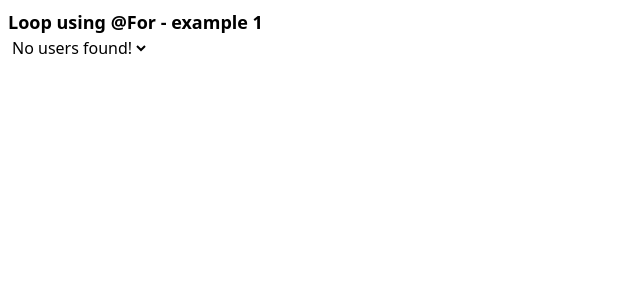
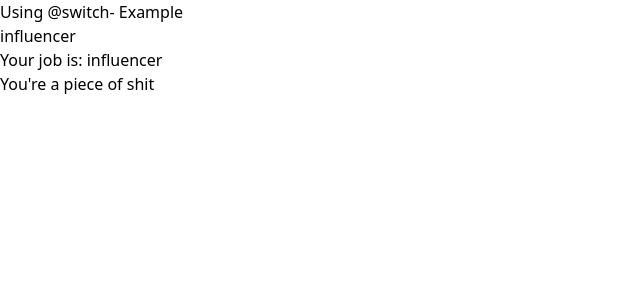
Before and after one commit to Bruno-Calasans/angular, an Angular app: page / in a window 1280 px wide. Shown: the top 300 px of the page, without its empty margins (0-640 px from the left). Built offline with nearby package versions, Linux system fonts and the light colour scheme.

Commit message:
ngSwitch

```diff
--- a/src/app/app.component.html
+++ b/src/app/app.component.html
@@ -12,6 +12,8 @@
 
 <!-- <app-ng-if></app-ng-if> -->
 
-<app-ng-for></app-ng-for>
+<!-- <app-ng-for></app-ng-for> -->
+
+<app-ng-switch></app-ng-switch>
 
 <router-outlet />
--- /dev/null
+++ b/src/app/structural-directives/ng-switch/ng-switch.component.html
@@ -0,0 +1,30 @@
+<div class="flex flex-col gap-2">
+  <!-- <div>
+    <h1>Using *ngSwitch - Example</h1>
+    <input type="text" placeholder="Type your job" [(ngModel)]="job" />
+    <p>Your job is: {{ job }}</p>
+    <div [ngSwitch]="job">
+      <p *ngSwitchCase="'influencer'">You're a piece of shit</p>
+      <p *ngSwitchCase="'dev'">Are u okay?</p>
+      <p *ngSwitchCase="'whore'">Well... How much for your ass?</p>
+      <p *ngSwitchDefault class="text-red-500 font-bold">Fuck you</p>
+    </div>
+  </div> -->
+
+  <div>
+    <h1>Using &commat;switch- Example</h1>
+    <input type="text" placeholder="Type your job" [(ngModel)]="job" />
+    <p>Your job is: {{ job }}</p>
+    <div>
+      @switch (job) { @case('influencer'){
+      <p>You're a piece of shit</p>
+      } @case('dev'){
+      <p>Are u okay?</p>
+      } @case('whore'){
+      <p>Well... How much for your ass?</p>
+      } @default {
+      <p class="text-red-500 font-bold">Fuck you</p>
+      } }
+    </div>
+  </div>
+</div>
--- /dev/null
+++ b/src/app/structural-directives/ng-switch/ng-switch.component.ts
@@ -0,0 +1,14 @@
+import { CommonModule } from '@angular/common';
+import { Component } from '@angular/core';
+import { FormsModule } from '@angular/forms';
+
+@Component({
+  selector: 'app-ng-switch',
+  imports: [CommonModule, FormsModule],
+  templateUrl: './ng-switch.component.html',
+  styleUrl: './ng-switch.component.css',
+})
+export class NgSwitchComponent {
+  job = 'influencer';
+  testClass = 'bg-red-500';
+}
```
Also changed, not shown: src/app/app.component.ts (+10 -7 lines), src/app/structural-directives/ng-switch/ng-switch.component.css (added), 1 other file (tests, documents, lock files or other folders).
